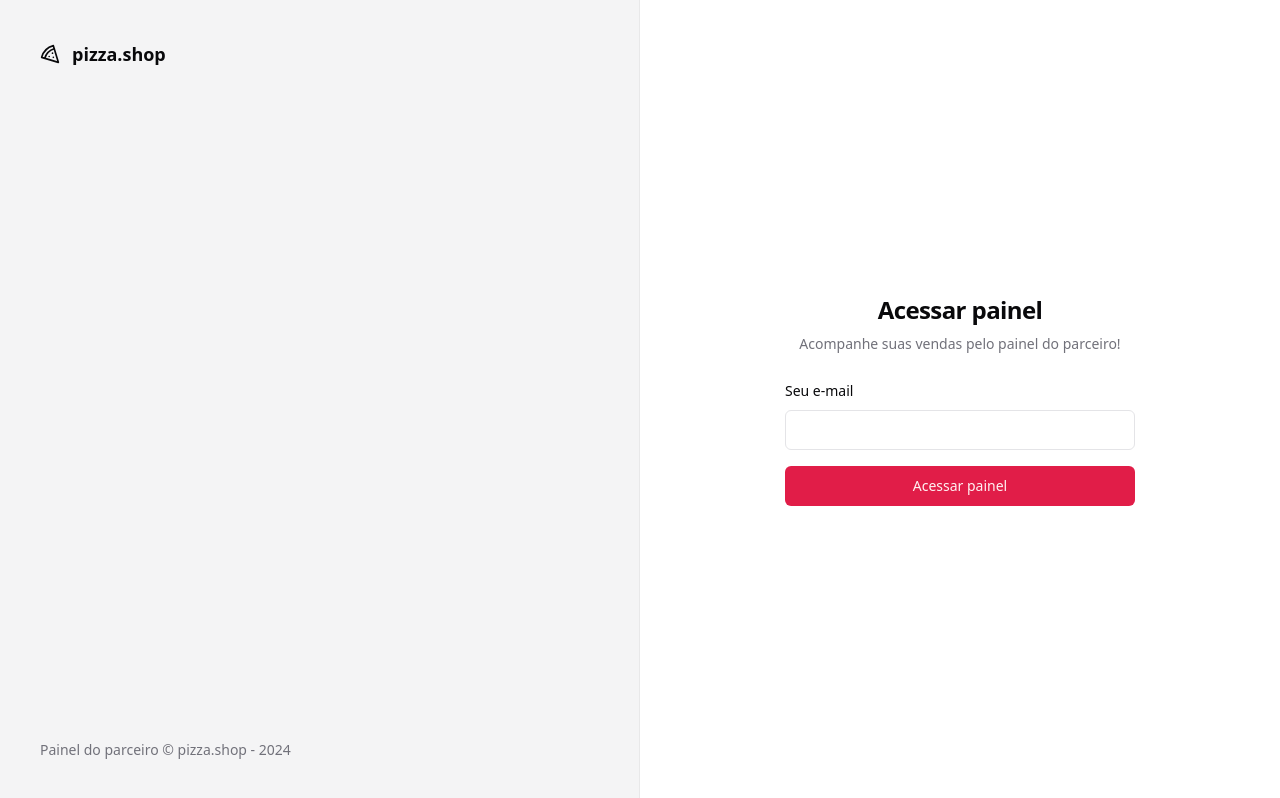
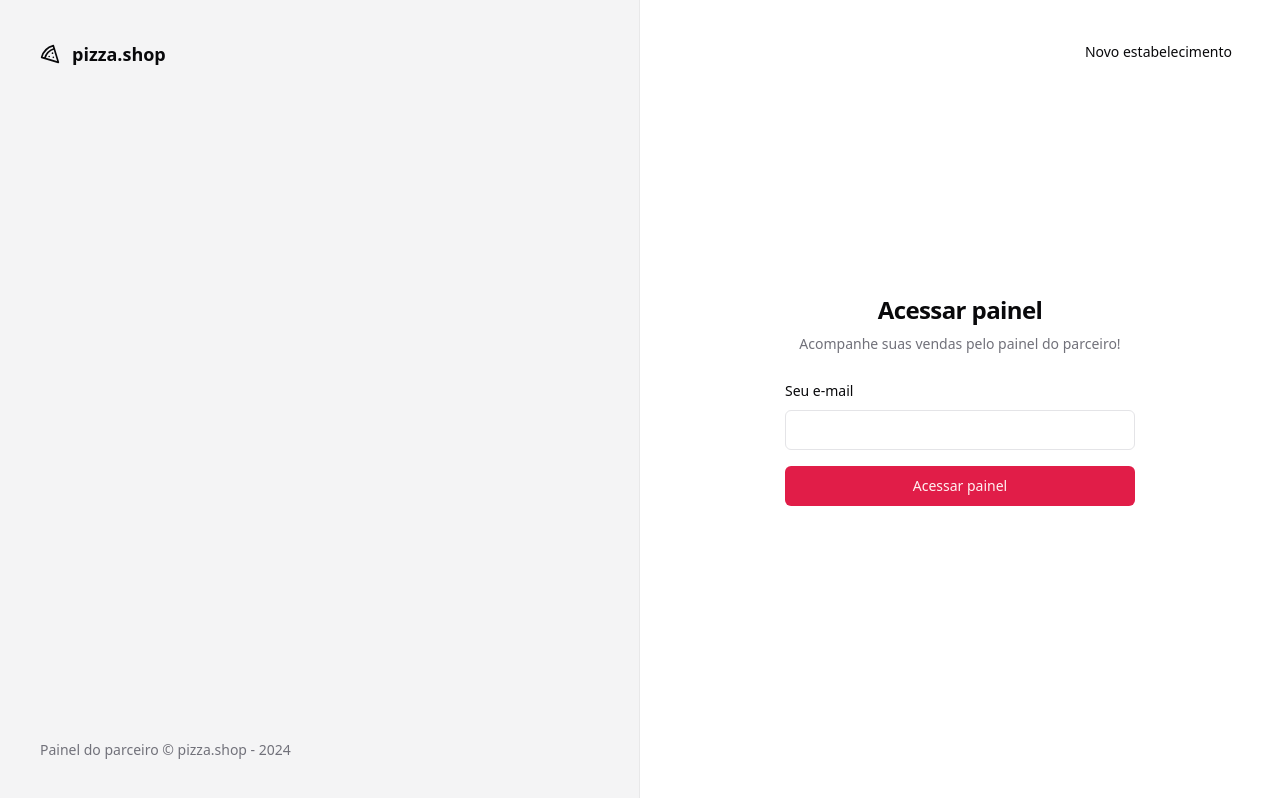
Before and after one commit to rbpolim/pizza-shop-web, a React (Vite) app: page /sign-in in a window 1280 px wide. Built offline with nearby package versions, Linux system fonts and the light colour scheme.

Commit message:
feat: install toast sonner

```diff
--- a/package.json
+++ b/package.json
@@ -23,6 +23,7 @@
     "react-helmet-async": "^2.0.4",
     "react-hook-form": "^7.50.1",
     "react-router-dom": "^6.22.1",
+    "sonner": "^1.4.0",
     "sort-by": "^1.2.0",
     "tailwind-merge": "^2.2.1",
     "tailwindcss-animate": "^1.0.7",
--- a/src/App.tsx
+++ b/src/App.tsx
@@ -2,6 +2,7 @@ import './global.css'
 
 import { Helmet, HelmetProvider } from 'react-helmet-async'
 import { RouterProvider } from 'react-router-dom'
+import { Toaster } from 'sonner'
 
 import { router } from '@/routes'
 
@@ -9,6 +10,7 @@ export const App = () => {
   return (
     <HelmetProvider>
       <Helmet titleTemplate="%s | pizza.shop" />
+      <Toaster />
       <RouterProvider router={router} />
     </HelmetProvider>
   )
--- a/src/pages/auth/sign-in.tsx
+++ b/src/pages/auth/sign-in.tsx
@@ -1,5 +1,7 @@
 import { Helmet } from 'react-helmet-async'
 import { useForm } from 'react-hook-form'
+import { Link } from 'react-router-dom'
+import { toast } from 'sonner'
 import { z } from 'zod'
 
 import { Button } from '@/components/ui/button'
@@ -17,13 +19,22 @@ export const SignIn = () => {
   const { isLoading } = form.formState
 
   const onSubmit = (values: FormData) => {
-    console.log(values)
+    try {
+      console.log(values)
+      toast.success('Login realizado com sucesso!')
+    } catch (error) {
+      console.error(error)
+      toast.error('Erro ao realizar login!')
+    }
   }
 
   return (
     <>
       <Helmet title="Login" />
       <div className="p-8">
+        <Button variant="ghost" asChild className="absolute right-8 top-8">
+          <Link to="/sign-up">Novo estabelecimento</Link>
+        </Button>
         <div className="flex w-[350px] flex-col justify-center gap-6">
           <div className="flex flex-col gap-2 text-center">
             <h1 className="text-2xl font-semibold tracking-tight">
```
Also changed, not shown: 1 other file (tests, documents, lock files or other folders).
